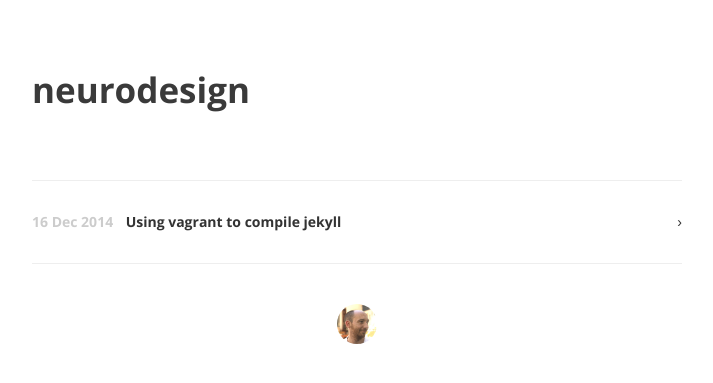
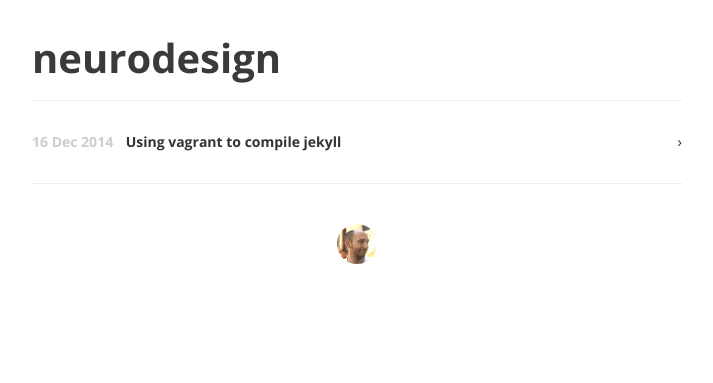
Before and after one commit to neurodesign/neurodesign.github.io, a Jekyll site: the page built from index.html, in a window 1280 px wide. Shown: the top 383 px of the page, without its empty margins (283-996 px from the left). Built offline with Jekyll 4.4.1, drawn with Linux system fonts in a browser that asks for light colours; nearby versions of some CDN libraries; a style sheet for code colours, icons or effects is not loaded.

```diff
--- a/css/main.css
+++ b/css/main.css
@@ -72,10 +72,16 @@
 h1 {
     position: relative;
     font-family: 'Open Sans', sans-serif;
-    font-size: 35px;
+    font-size: 2em;
     font-weight: 700;
-    line-height: 60px;
-    margin: 60px 0 60px 0;
+    line-height: 1.4em;
+    margin: 0.7em 0 0.3em;
+}
+h2, h3, h4, h5, h6 {
+    font-family: 'Open Sans', sans-serif
+}
+h2 {
+    margin-top: 1.6em;
 }
 h1 a {
     color: #333;
```
